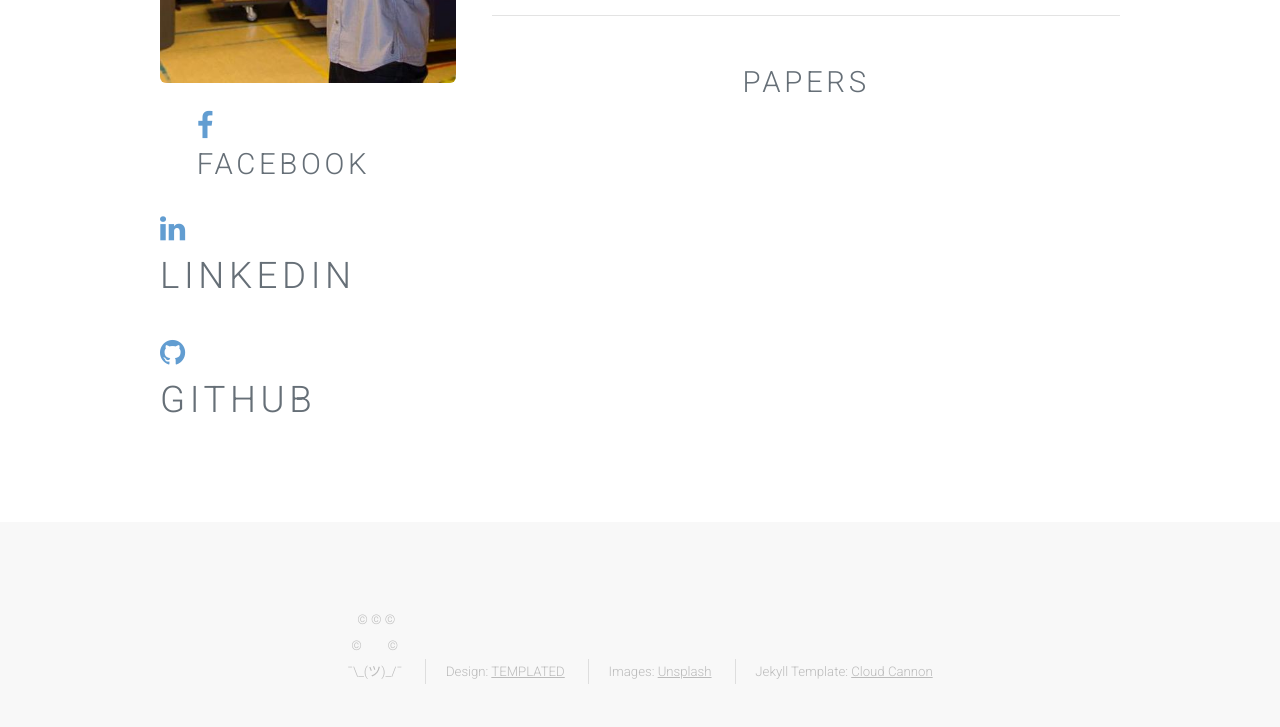
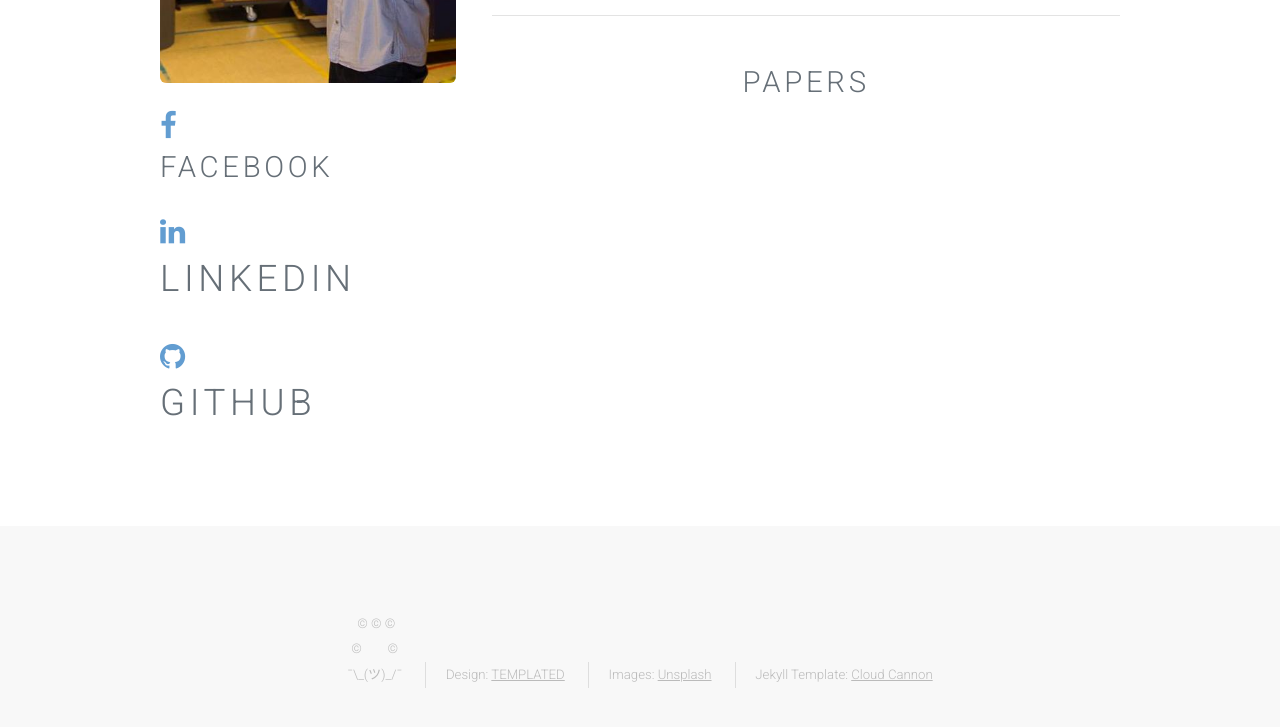
Before and after one commit to NILOIDE/NILOIDE.github.io, a Jekyll site: the page built from About-Me.html, in a window 1280 px wide and 1366 px high. Shown: the part 620-1347 px from the top of the window. Built offline with Jekyll 4.4.1, drawn with Linux system fonts in a browser that asks for light colours.

Commit message:
Trying new social media buttons

```diff
--- a/About-Me.html
+++ b/About-Me.html
@@ -9,7 +9,7 @@
             <div class="4u">
                 <section>
                     <a class="image fit"><img src="images/dasme_yet_again.jpg" alt="" /></a>
-                    <div class="row">
+                    <div class="4u">
                     {% if site.facebook_username %}
                         <span style="font-size: 2em; color: Salmon;">
                             <a href="https://www.facebook.com/{{ site.facebook_username }}">
```
